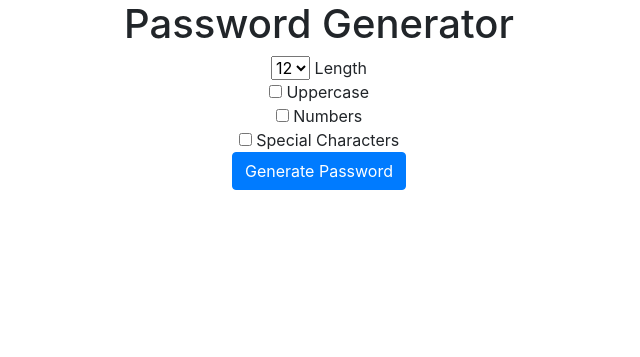
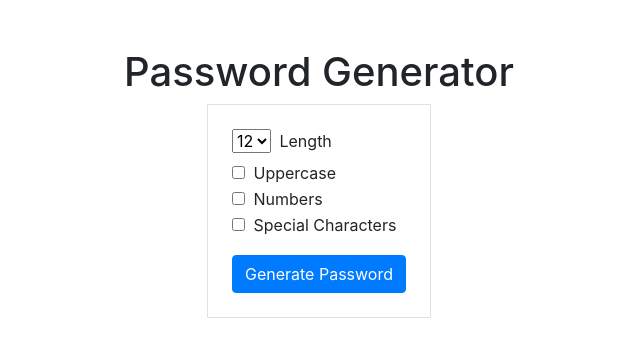
Before and after one commit to pm0824/django3-password-generator, a Django app: page / in a window 1280 px wide. Shown: the top 357 px of the page, without its empty margins (321-961 px from the left). Run offline with Django 3.2, Linux system fonts and the light colour scheme; some libraries are stand-ins or nearby versions.

Commit message:
modified

```diff
--- a/generator/templates/generator/home.html
+++ b/generator/templates/generator/home.html
@@ -1,10 +1,10 @@
 <link rel="stylesheet" href="https://stackpath.bootstrapcdn.com/bootstrap/4.4.1/css/bootstrap.min.css" integrity="sha384-Vkoo8x4CGsO3+Hhxv8T/Q5PaXtkKtu6ug5TOeNV6gBiFeWPGFN9MuhOf23Q9Ifjh" crossorigin="anonymous">
 
-<div class="container text-center">
+<div class="container mx-auto my-5 d-flex flex-column align-items-center">
   <h1>Password Generator</h1>
 
-  <form action="{% url 'password' %}">
-    <select name="length">
+  <form action="{% url 'password' %}" class="border p-4">
+    <select name="length" class="mr-1 mb-2">
       <option value="6">6</option>
       <option value="7">7</option>
       <option value="8">8</option>
@@ -16,13 +16,13 @@
       <option value="14">14</option>
     </select> Length
     <br>
-    <input type="checkbox" name="uppercase"> Uppercase
+    <input type="checkbox" name="uppercase" class="mr-1 mb-2"> Uppercase
     <br>
-    <input type="checkbox" name="numbers"> Numbers
+    <input type="checkbox" name="numbers" class="mr-1 mb-2"> Numbers
     <br>
-    <input type="checkbox" name="special"> Special Characters
+    <input type="checkbox" name="special" class="mr-1 mb-2"> Special Characters
     <br>
 
-    <input type="submit" value="Generate Password" class="btn btn-primary">
+    <input type="submit" value="Generate Password" class="btn btn-primary mt-3">
   </form>
 </div>
--- a/generator/templates/generator/password.html
+++ b/generator/templates/generator/password.html
@@ -1,6 +1,6 @@
 <link rel="stylesheet" href="https://stackpath.bootstrapcdn.com/bootstrap/4.4.1/css/bootstrap.min.css" integrity="sha384-Vkoo8x4CGsO3+Hhxv8T/Q5PaXtkKtu6ug5TOeNV6gBiFeWPGFN9MuhOf23Q9Ifjh" crossorigin="anonymous">
 
-<div class="container text-center">
+<div class="container mx-auto my-5 d-flex flex-column align-items-center">
   <h1>Your password is:</h1>
   <h2 class="alert alert-success">{{ password }}</h2>
   <a href="{% url 'home' %}" class="btn btn-info">Home</a>
```
